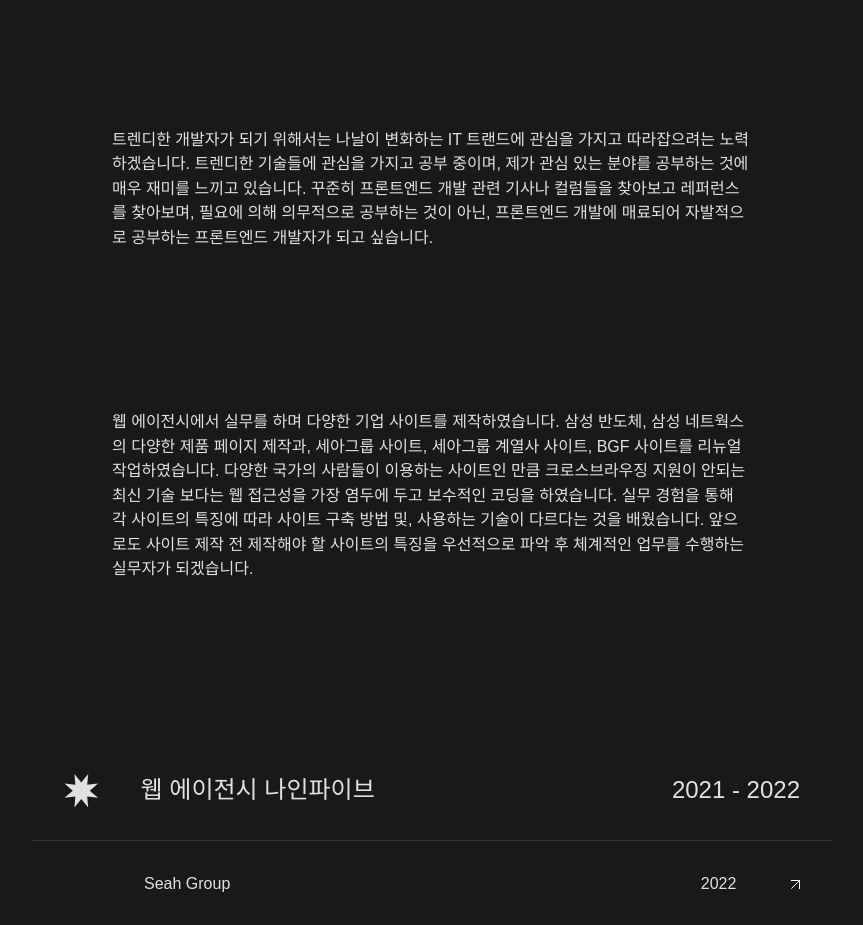
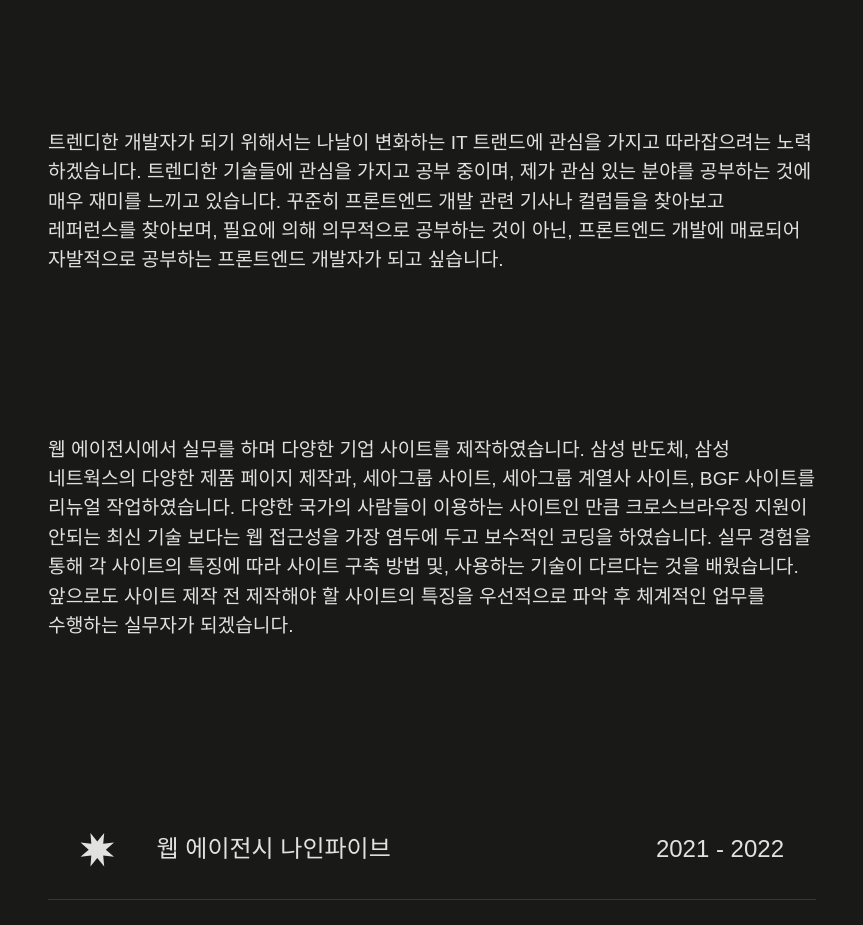
Before and after one commit to seonyeongyoon/portfolio, a React (Vite) app: page /about in a window 1280 px wide. Shown: the part 980-1905 px from the top of the page, without its empty margins (208-1071 px from the left). Built offline with nearby package versions, Linux system fonts and the light colour scheme; a web font is replaced by a local one.

Commit message:
레이아웃 세부 수정

```diff
--- a/src/pages/About.tsx
+++ b/src/pages/About.tsx
@@ -95,7 +95,7 @@ const About = () => {
           variants={scrollVariants}
         >
           <div className="text">
-            <p>트렌디한 개발자가 되기 위해서는 나날이 변화하는 IT 트랜드에 관심을 가지고 따라잡으려는 노력 하겠습니다. 트렌디한 기술들에 관심을 가지고 공부 중이며, 제가 관심 있는 분야를 공부하는 것에 매우 재미를 느끼고 있습니다. 꾸준히 프론트엔드 개발 관련 기사나 컬럼들을 찾아보고 레퍼런스를 찾아보며, 필요에 의해 의무적으로 공부하는 것이 아닌, 프론트엔드 개발에 매료되어 자발적으로 공부하는 프론트엔드 개발자가 되고 싶습니다.</p>
+            <p>트렌디한 개발자가 되기 위해서는 나날이 변화하는 IT 트랜드에 관심을 가지고 따라잡으려는 노력 하겠습니다. <span className="wsnr">트렌디한 기술들에</span> 관심을 가지고 공부 중이며, 제가 관심 있는 분야를 공부하는 것에 매우 재미를 느끼고 있습니다. 꾸준히 프론트엔드 개발 관련 기사나 컬럼들을 찾아보고 레퍼런스를 찾아보며, 필요에 의해 의무적으로 공부하는 것이 아닌, 프론트엔드 개발에 매료되어 자발적으로 공부하는 프론트엔드 개발자가 되고 싶습니다.</p>
           </div>
           <div className="text">
             <p>웹 에이전시에서 실무를 하며 다양한 기업 사이트를 제작하였습니다.
--- a/src/pages/Home.tsx
+++ b/src/pages/Home.tsx
@@ -229,7 +229,7 @@ const Home = () => {
                   </figure>
                 </a>
               </SwiperSlide>
-              {/* <SwiperSlide className="slide">
+              <SwiperSlide className="slide">
                 <a href="/" target='_blank'>
                   <div className="desc">
                     <h4 className="title">Photoshop</h4>
@@ -239,7 +239,7 @@ const Home = () => {
                     <img src="/assets/images/photoshop.png" alt="" />
                   </figure>
                 </a>
-              </SwiperSlide> */}
+              </SwiperSlide>
             </Swiper>
           </motion.div>
         </motion.div>
--- a/src/pages/Work.tsx
+++ b/src/pages/Work.tsx
@@ -247,7 +247,7 @@ const Work = () => {
           </motion.div>
 
           {/* 5 */}
-          {/* <motion.div
+          <motion.div
             className="projects__Item"
             initial="offscreen"
             whileInView="onscreen"
@@ -279,7 +279,7 @@ const Work = () => {
                 </div>
               </div>
             </a>
-          </motion.div> */}
+          </motion.div>
         </div>
       </section>
     </>
--- a/src/styles/About.scss
+++ b/src/styles/About.scss
@@ -59,22 +59,23 @@
 
 .introduce {
   .text {
-    width: 50%;
-    margin: 0 auto;
+    width: 60%;
     & + .text {
       margin-top: 10rem;
     }
     p {
       font-family: 'pretendard', sans-serif;
+      word-break: keep-all;
+      font-size: 1.2rem;
       line-height: 1.53;
     }
   }
 }
 
 .career {
-  margin: 10rem 0;
+  margin: 10rem auto;
   &__list {
-    width: 50rem;
+    width: 60%;
     > ul > li > button svg {
       margin-right: 2.6rem;
       transition: .5s ease-in-out;
--- a/src/styles/Work.scss
+++ b/src/styles/Work.scss
@@ -117,9 +117,10 @@
           margin-left: -100%;
         }
         .bottom {
+          font-family: 'pretendard', sans-serif;
           font-size: 1.6rem;
-          font-family: 'pretendard', sans-serif;
           line-height: 1.6;
+          word-break: keep-all;
         }
       }
       &:nth-child(4) {
```
